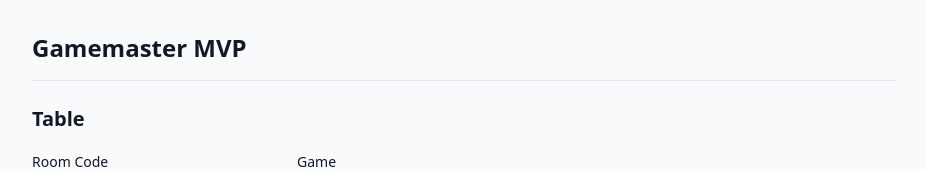
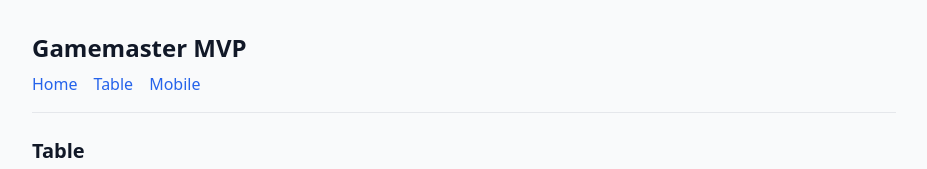
Before and after one commit to jkmills/gamemaster, a Next.js app: page /table in a window 1280 px wide. Shown: the top 169 px of the page, without its empty margins (176-1103 px from the left). Built offline with nearby package versions, Linux system fonts and the light colour scheme; no server answers.

Commit message:
Use Link navigation

```diff
--- a/app/layout.tsx
+++ b/app/layout.tsx
@@ -1,5 +1,6 @@
 import './globals.css';
 import type { Metadata } from 'next';
+import Link from 'next/link';
 
 export const metadata: Metadata = {
   title: 'Gamemaster MVP',
@@ -13,6 +14,11 @@ export default function RootLayout({ children }: { children: React.ReactNode })
         <div className="container">
           <header className="mb-6 py-4 border-b border-gray-200 dark:border-gray-800">
             <h1 className="text-2xl font-semibold">Gamemaster MVP</h1>
+            <nav className="mt-2 flex gap-4 text-blue-600">
+              <Link href="/">Home</Link>
+              <Link href="/table">Table</Link>
+              <Link href="/mobile">Mobile</Link>
+            </nav>
           </header>
           {children}
         </div>
--- a/app/page.tsx
+++ b/app/page.tsx
@@ -1,3 +1,5 @@
+import Link from 'next/link';
+
 export default function Home() {
   return (
     <main className="space-y-4">
@@ -5,8 +7,18 @@ export default function Home() {
         Choose a surface to get started.
       </p>
       <div className="flex gap-4">
-        <a href="/table" className="px-4 py-2 rounded bg-blue-600 text-white hover:bg-blue-500">Table</a>
-        <a href="/mobile" className="px-4 py-2 rounded bg-emerald-600 text-white hover:bg-emerald-500">Mobile</a>
+        <Link
+          href="/table"
+          className="px-4 py-2 rounded bg-blue-600 text-white hover:bg-blue-500"
+        >
+          Table
+        </Link>
+        <Link
+          href="/mobile"
+          className="px-4 py-2 rounded bg-emerald-600 text-white hover:bg-emerald-500"
+        >
+          Mobile
+        </Link>
       </div>
     </main>
   );
```
